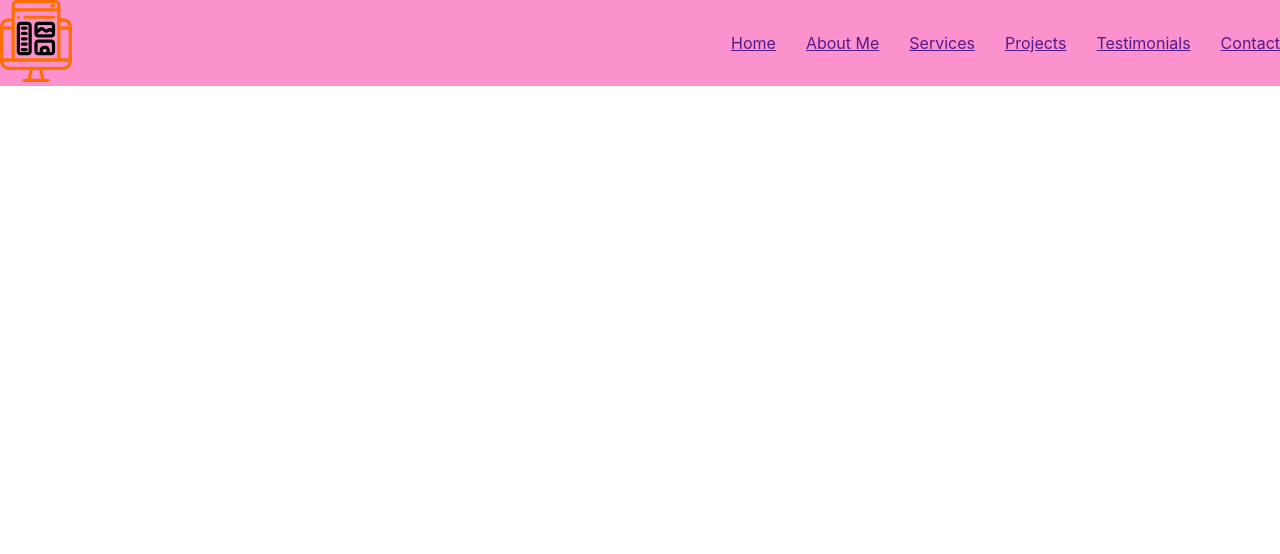
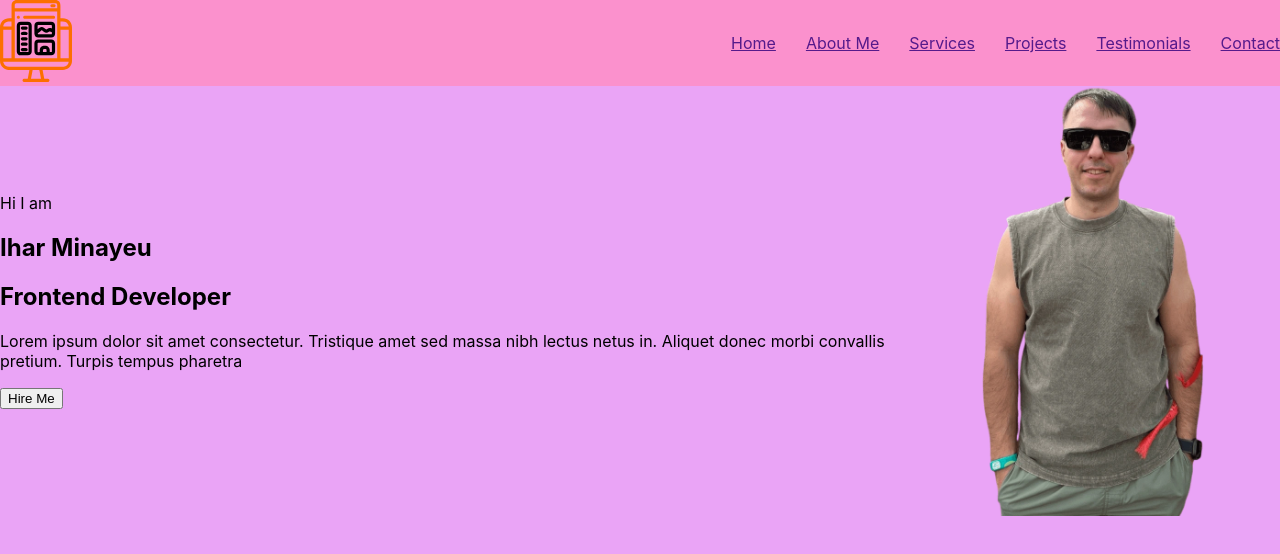
Before and after one commit to igor-minaev/portfolio-basic, a React (Vite) app: page / in a window 1280 px wide. Shown: the top 554 px of the page. Built offline with nearby package versions, Linux system fonts and the light colour scheme.

Commit message:
add Main component

```diff
--- a/src/App.tsx
+++ b/src/App.tsx
@@ -1,10 +1,12 @@
 import './App.css'
 import {Header} from "./layout/header/Header.tsx";
+import {Main} from "./layout/sections/main/Main.tsx";
 
 function App() {
     return (
         <div className="App">
             <Header/>
+            <Main/>
         </div>
     )
 }
--- /dev/null
+++ b/src/components/FlexWrapper.tsx
@@ -0,0 +1,17 @@
+import styled from "styled-components";
+
+type FlexWrapperPropsType = {
+    flexDirection?: string
+    alignItems?: string
+    justifyContent?: string
+    flexWrap?: string
+    gap?: string
+}
+export const FlexWrapper = styled.div<FlexWrapperPropsType>`
+    display: flex;
+    flex-direction: ${props => props.flexDirection || "row"};
+    align-items: ${props => props.alignItems || "stretch"};
+    justify-content: ${props => props.justifyContent || "flex-start"};
+    flex-wrap: ${props => props.flexWrap || "nowrap"};
+    gap: ${props => props.gap || "0"};
+`
--- /dev/null
+++ b/src/layout/sections/main/Main.tsx
@@ -0,0 +1,41 @@
+import photo from '../../../assets/images/photo-4.webp'
+import styled from "styled-components";
+import {FlexWrapper} from "../../../components/FlexWrapper.tsx";
+
+export const Main = () => {
+    return (
+        <StyledMain>
+            <FlexWrapper alignItems="center" justifyContent="space-around">
+                <div>
+                    <span>Hi I am </span>
+                    <Name>Ihar Minayeu</Name>
+                    <MainTitle>Frontend Developer</MainTitle>
+                    <Text>Lorem ipsum dolor sit amet consectetur. Tristique amet sed massa nibh lectus netus in. Aliquet
+                        donec morbi convallis pretium. Turpis tempus pharetra</Text>
+                    <button>Hire Me</button>
+                </div>
+                <Photo src={photo} alt="photo"/>
+            </FlexWrapper>
+        </StyledMain>
+    );
+};
+
+const StyledMain = styled.section`
+    background-color: #eaa4f6;
+    min-height: 100vh;
+`
+
+const MainTitle = styled.h1`
+`
+
+const Name = styled.h2`
+`
+
+const Text = styled.p`
+`
+
+const Photo = styled.img`
+    width: 350px;
+    height: 430px;
+    object-fit: cover;
+`
```
Also changed, not shown: src/assets/images/photo-4.png, src/assets/images/photo-4.webp.
